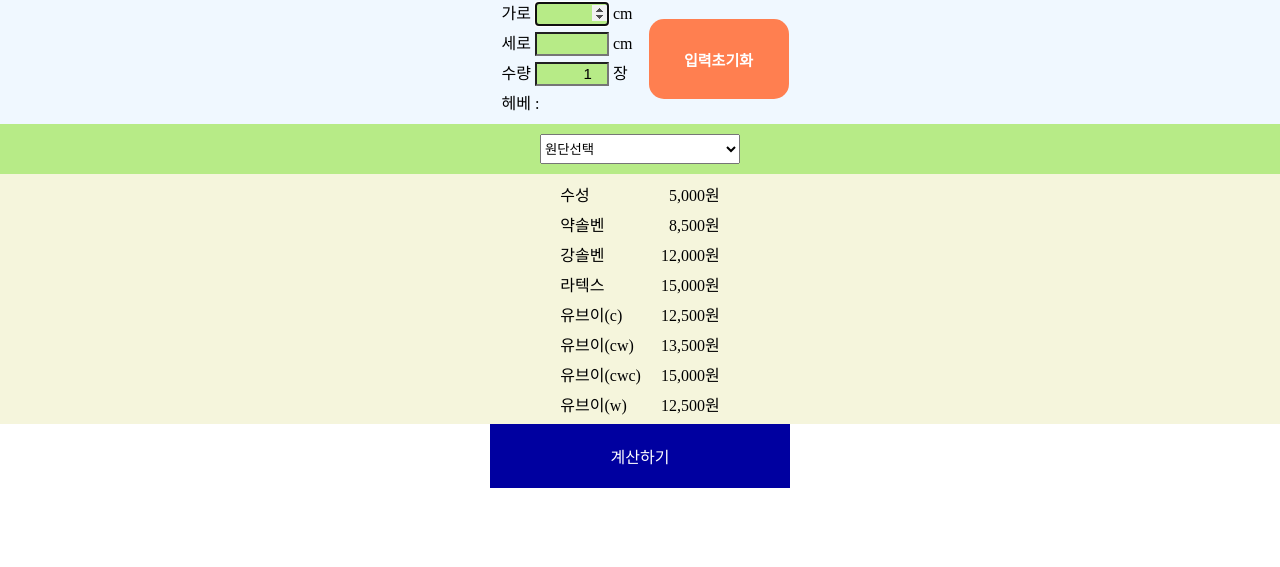
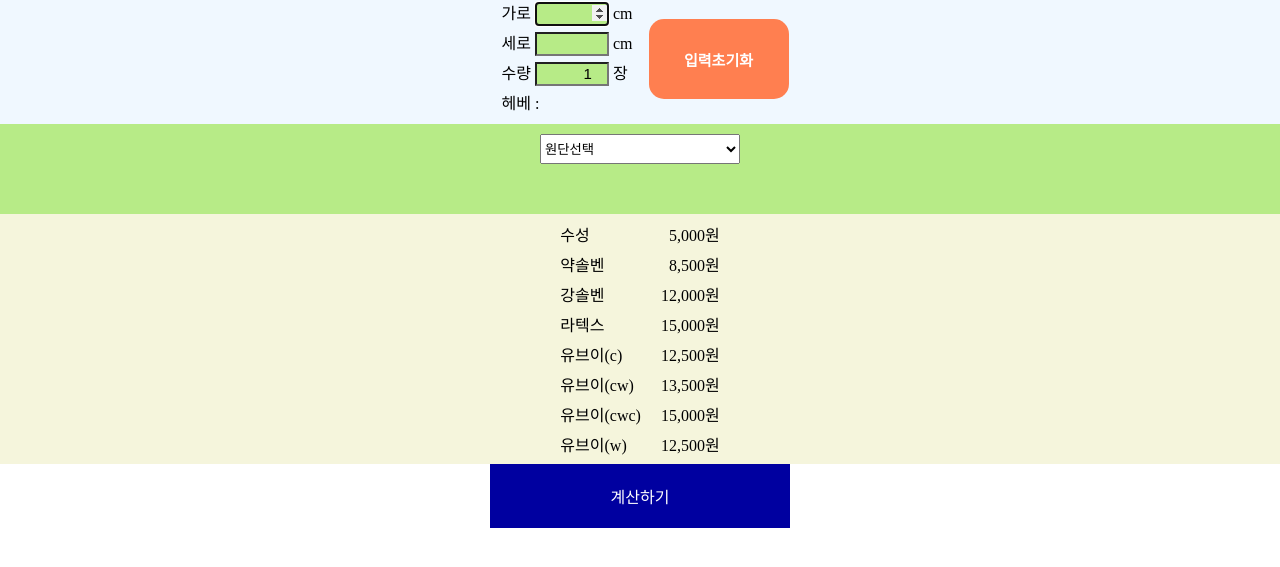
Before and after one commit to cre99ate/printprice, a plain HTML site: page index.html in a window 1280 px wide. Shown: the part 63-630 px from the top of the page. Drawn offline with Linux system fonts and the light colour scheme.

Commit message:
Add files via upload

```diff
--- a/style.css
+++ b/style.css
@@ -86,16 +86,13 @@ select{
     width: 200px;
     height: 30px;
 }
-.layer3{
+.method{
     display: flex;
     flex-direction: row;
     padding: 20px 20px;
     width: 100%;
     justify-content: center;
 
-}
-.method{
-    padding: 0 20px 0;
 }
 .infonumber{
     display: flex;
```
